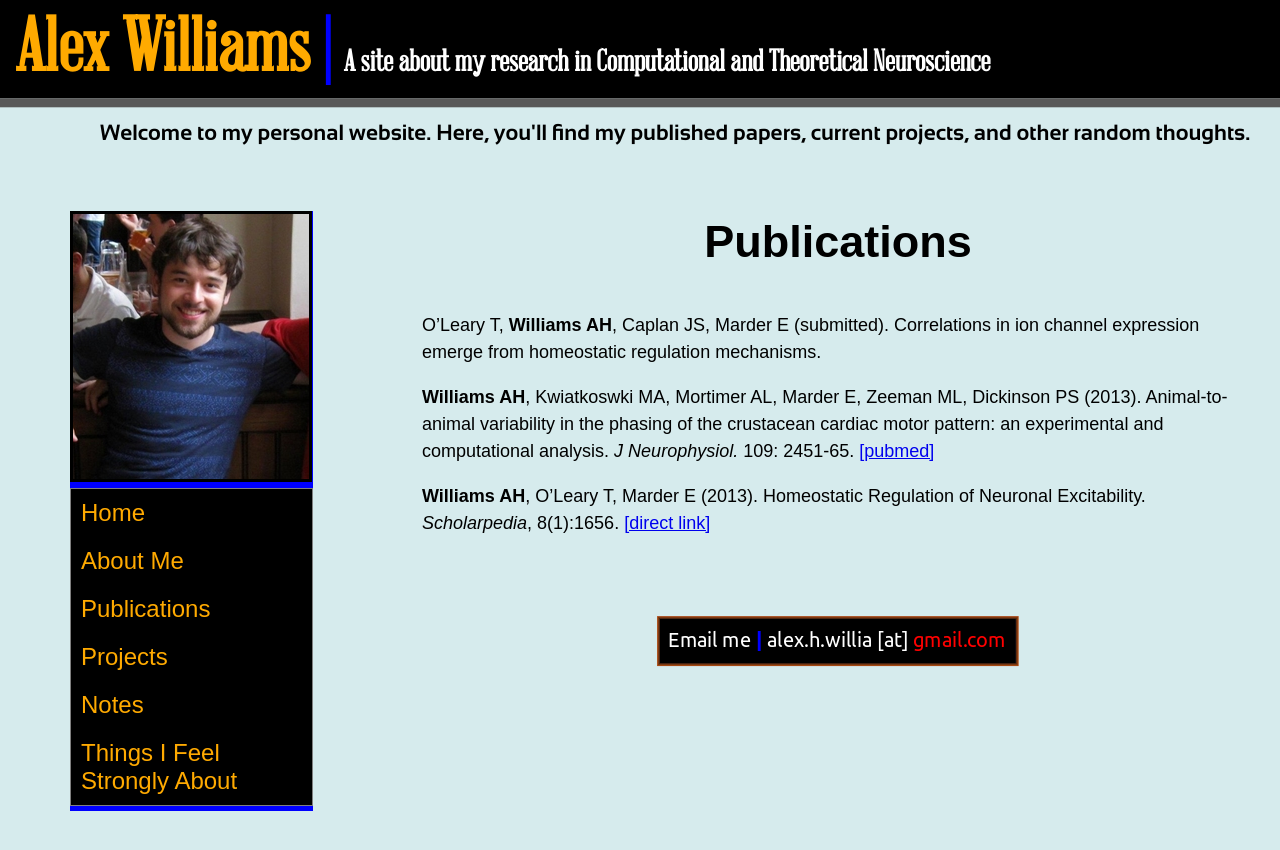
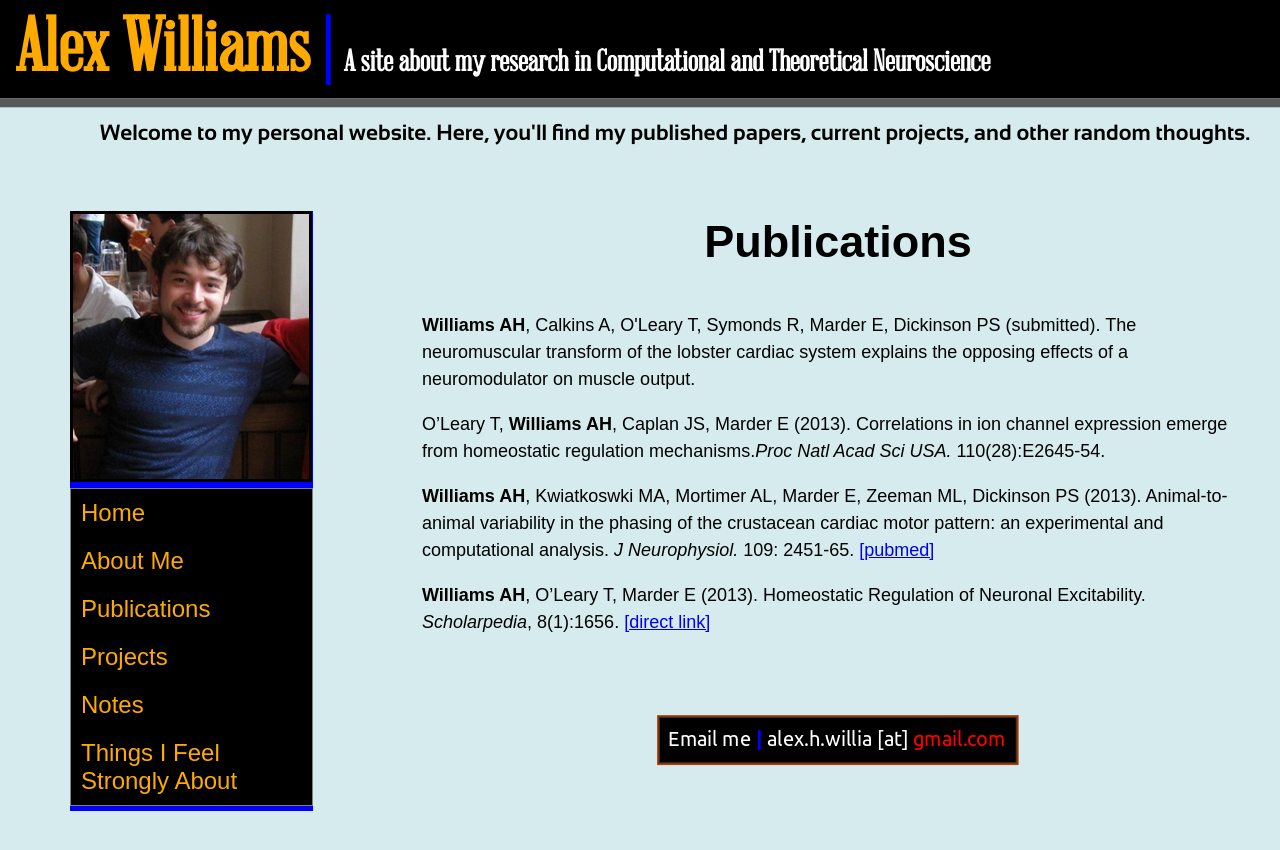
Before and after one commit to ahwillia/ahwillia.github.com, a Jekyll site: the page built from pubs/index.html, in a window 1280 px wide. Shown: the top 850 px of the page. Built offline with Jekyll 4.4.1, drawn with Linux system fonts in a browser that asks for light colours.

Commit message:
Updated publications

```diff
--- a/pubs/index.html
+++ b/pubs/index.html
@@ -7,7 +7,8 @@ title: Publications
   <div>
 	<div id="pagetitle"> Publications </div>
 	<ul id="bodyul">
-		<li id="bodyli"> O’Leary T, <b>Williams AH</b>, Caplan JS, Marder E (submitted). Correlations in ion channel expression emerge from homeostatic regulation mechanisms.</li>
+		<li id="bodyli"> <b>Williams AH</b>, Calkins A, O'Leary T, Symonds R, Marder E, Dickinson PS (submitted). The neuromuscular transform of the lobster cardiac system explains the opposing effects of a neuromodulator on muscle output.</li>
+		<li id="bodyli"> O’Leary T, <b>Williams AH</b>, Caplan JS, Marder E (2013). Correlations in ion channel expression emerge from homeostatic regulation mechanisms.<i>Proc Natl Acad Sci USA.</i> 110(28):E2645-54.</li>
 		<li id="bodyli"> <b>Williams AH</b>, Kwiatkoswki MA, Mortimer AL, Marder E, Zeeman ML, Dickinson PS (2013). Animal-to-animal variability in the phasing of the crustacean cardiac motor pattern: an experimental and computational analysis. <i>J Neurophysiol.</i> 109: 2451-65. <a id="textlink" href="http://www.ncbi.nlm.nih.gov/pubmed/23446690">[pubmed]</a> </li>
 		<li id="bodyli"> <b>Williams AH</b>, O’Leary T, Marder E (2013). Homeostatic Regulation of Neuronal Excitability. <i>Scholarpedia</i>, 8(1):1656. <a id="textlink" href="http://www.scholarpedia.org/article/Homeostatic_Regulation_of_Neuronal_Excitability" target="_blank">[direct link]</a>  </li>
 	</ul>
```
